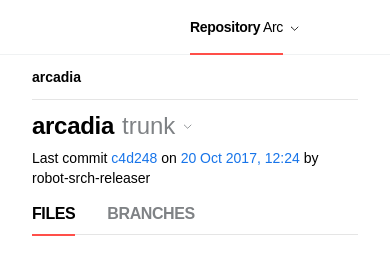
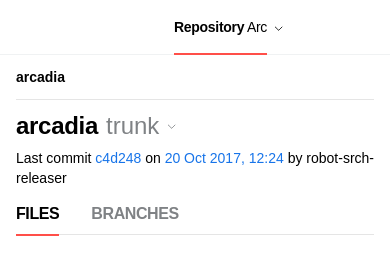
Before and after one commit to Zlata93/test, a website built with webpack: page client/index.html in a window 390 px wide. Built offline with nearby package versions, Linux system fonts and the light colour scheme; files whose address does not match are found by name.

Commit message:
Header and layout phone media query

```diff
--- a/client/src/styles/blocks/header.scss
+++ b/client/src/styles/blocks/header.scss
@@ -7,6 +7,10 @@
   padding: var(--space-m) var(--space-xxl) 18px;
   font-family: var(--font);
   align-items: flex-end;
+
+  @media screen and (max-width: 600px) {
+    padding: var(--space-m) var(--space-m) 18px;
+  }
 
   &-Logo {
     margin-right: var(--space-xxxl);
--- a/client/src/styles/carcass/layout.scss
+++ b/client/src/styles/carcass/layout.scss
@@ -3,6 +3,10 @@
   background: var(--default);
   &-Container {
     margin: 0 var(--space-xxl);
+
+    @media screen and (max-width: 600px) {
+      margin: 0 var(--space-m);
+    }
 
     &_align_center {
       margin: 0 auto;
--- a/client/src/styles/theme/theme.scss
+++ b/client/src/styles/theme/theme.scss
@@ -55,6 +55,8 @@
   --line-s: 18px;
   --line-m: 20px;
   --line-l: 28px;
+
+  --break-phone: 600px;
 }
 
 .theme_space_default {
```
